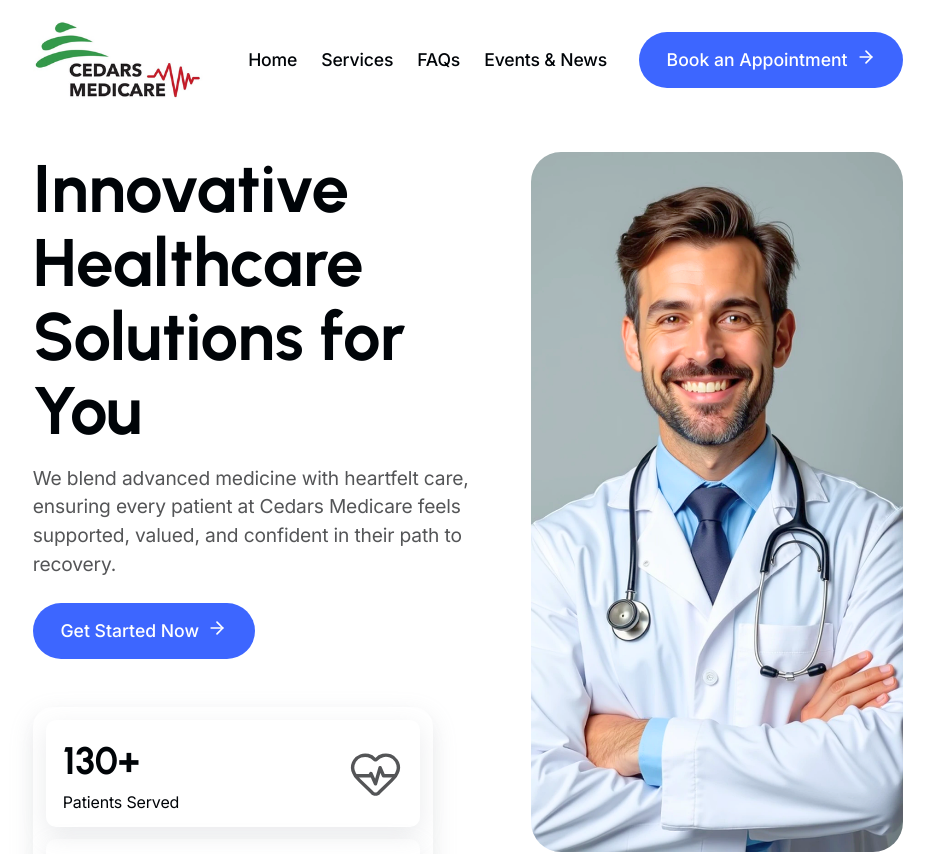
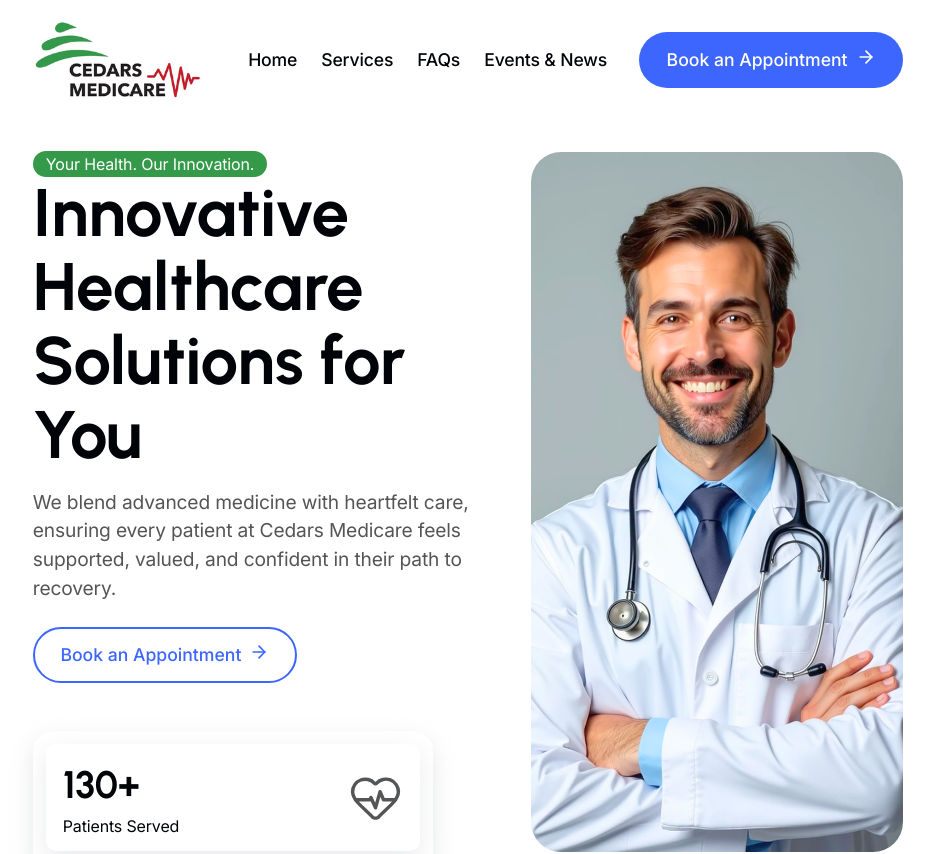
Before and after one commit to NjohPrince/cedars-medicare, a Next.js app: page / in a window 1280 px wide. Shown: the top 854 px of the page, without its empty margins (172-1106 px from the left). Built offline with nearby package versions, Linux system fonts and the light colour scheme.

Commit message:
fix(component): updated the hero

```diff
--- a/components/atoms/button/button.atom.tsx
+++ b/components/atoms/button/button.atom.tsx
@@ -7,13 +7,23 @@ type ButtonAtomProps = {
   btnText: string;
   iconLeft?: React.ReactNode;
   iconRight?: React.ReactNode;
+  type?: "outline" | "normal";
 };
 
-const ButtonAtom = ({ btnText, iconLeft, iconRight }: ButtonAtomProps) => {
+const ButtonAtom = ({
+  btnText,
+  iconLeft,
+  iconRight,
+  type,
+}: ButtonAtomProps) => {
   return (
     <button
       aria-label={btnText}
-      className={`${cls.button} ${gbl.flex} ${gbl["gap-8"]} ${gbl.justifyCenter} ${gbl.itemsCenter} ${gbl["t-delay-2"]}`}
+      className={`${cls.button} ${type === "outline" ? cls.outlined : ""} ${
+        gbl.flex
+      } ${gbl["gap-8"]} ${gbl.justifyCenter} ${gbl.itemsCenter} ${
+        gbl["t-delay-2"]
+      }`}
     >
       {iconLeft}
       {btnText}
--- a/components/atoms/button/button.module.css
+++ b/components/atoms/button/button.module.css
@@ -11,6 +11,12 @@
   -ms-border-radius: 100px;
   -o-border-radius: 100px;
   white-space: nowrap;
+}
+
+.button.outlined {
+  border-color: var(--app-theme-color);
+  color: var(--app-theme-color);
+  background-color: transparent;
 }
 
 .button:hover {
--- a/components/templates/home/home-hero/home-hero.module.css
+++ b/components/templates/home/home-hero/home-hero.module.css
@@ -8,6 +8,22 @@
   line-height: 1.1;
   font-weight: 700;
   font-family: var(--font-primary);
+}
+
+.text .badge {
+  border-radius: 50px;
+  -webkit-border-radius: 50px;
+  -moz-border-radius: 50px;
+  -ms-border-radius: 50px;
+  -o-border-radius: 50px;
+  font-size: 1rem;
+  padding: 2px 12px;
+  font-weight: 400;
+  background-color: #349a49;
+  border: 1px solid transparent;
+  width: fit-content;
+  color: #fff;
+  margin-bottom: 4px;
 }
 
 .text p {
--- a/components/templates/home/home-hero/home-hero.template.tsx
+++ b/components/templates/home/home-hero/home-hero.template.tsx
@@ -20,7 +20,10 @@ const HomeHeroTemplate = () => {
         <div
           className={`${gbl.flex} ${gbl["flex-col"]} ${cls.text} ${gbl["gap-16"]}`}
         >
-          <h1>Innovative Healthcare Solutions for You</h1>
+          <div>
+            <span className={`${cls.badge}`}>Your Health. Our Innovation.</span>
+            <h1>Innovative Healthcare Solutions for You</h1>
+          </div>
           <p>
             We blend advanced medicine with heartfelt care, ensuring every
             patient at Cedars Medicare feels supported, valued, and confident in
@@ -29,8 +32,9 @@ const HomeHeroTemplate = () => {
         </div>
         <div>
           <ButtonAtom
-            btnText="Get Started Now"
+            btnText="Book an Appointment"
             iconRight={<ForwardArrowIcon size="20" />}
+            type="outline"
           />
         </div>
 
```
